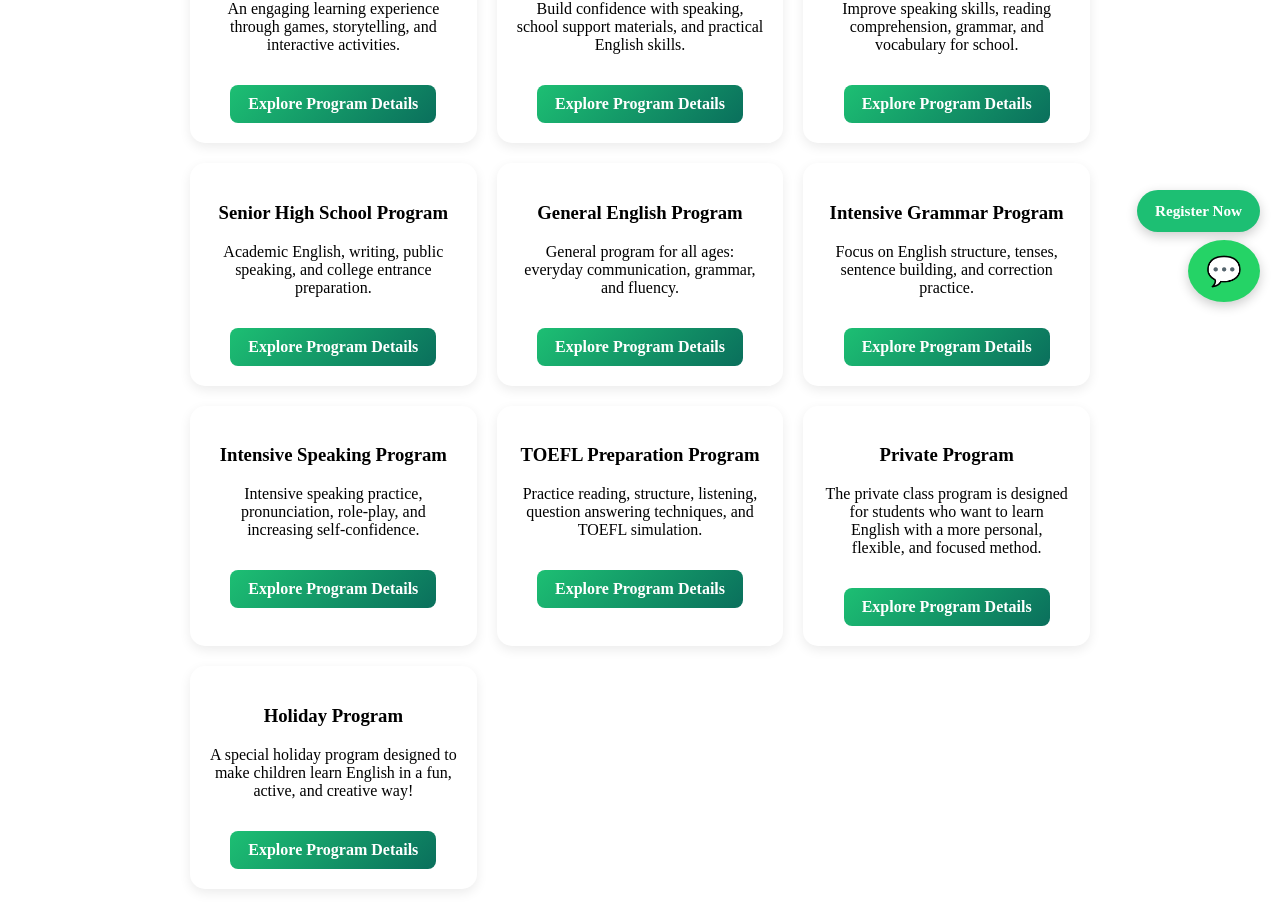
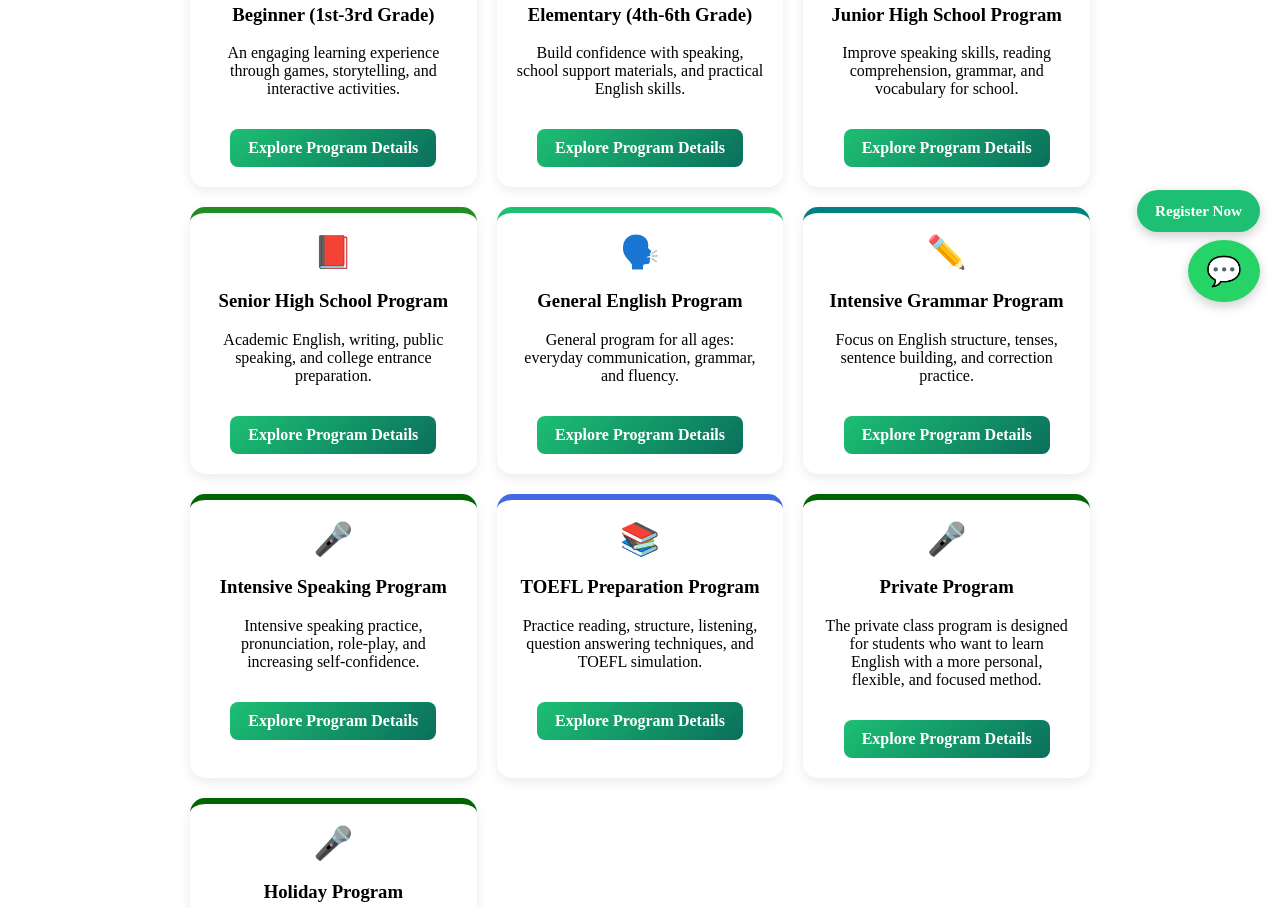
Before and after one commit to dynamicenglishcoursebekasi/dynamicenglishcoursebekasi.github.io, a plain HTML site: page en/index.html in a window 1280 px wide. Shown: the part 478-1386 px from the top of the page. Drawn offline with Linux system fonts and the light colour scheme; files whose address does not match are found by name.

Commit message:
Update index.html

```diff
--- a/en/index.html
+++ b/en/index.html
@@ -229,61 +229,71 @@
 
     <div class="card-container">
 
-      <div class="card">
+      <div class="card" style="border-top:6px solid #00A86B;">
+        <div class="icon">📘</div>
         <h3>Beginner (1st-3rd Grade)</h3>
         <p>An engaging learning experience through games, storytelling, and interactive activities.</p>
         <a class="program-btn">Explore Program Details</a>
       </div>
 
-      <div class="card">
+      <div class="card" style="border-top:6px solid #32CD32;">
+        <div class="icon">📗</div>
         <h3>Elementary (4th-6th Grade)</h3>
         <p>Build confidence with speaking, school support materials, and practical English skills.</p>
         <a class="program-btn">Explore Program Details</a>
       </div>
 
-      <div class="card">
+      <div class="card" style="border-top:6px solid #2E8B57;">
+        <div class="icon">📙</div>
         <h3>Junior High School Program</h3>
         <p>Improve speaking skills, reading comprehension, grammar, and vocabulary for school.</p>
         <a class="program-btn">Explore Program Details</a>
       </div>
 
-      <div class="card">
+      <div class="card" style="border-top:6px solid #228B22;">
+        <div class="icon">📕</div>
         <h3>Senior High School Program</h3>
         <p>Academic English, writing, public speaking, and college entrance preparation.</p>
         <a class="program-btn">Explore Program Details</a>
       </div>
 
-      <div class="card">
+      <div class="card" style="border-top:6px solid #1DBF73;">
+        <div class="icon">🗣️</div>
         <h3>General English Program</h3>
         <p>General program for all ages: everyday communication, grammar, and fluency.</p>
         <a class="program-btn">Explore Program Details</a>
       </div>
 
-      <div class="card">
+      <div class="card" style="border-top:6px solid #008080;">
+        <div class="icon">✏️</div>
         <h3>Intensive Grammar Program</h3>
         <p>Focus on English structure, tenses, sentence building, and correction practice.</p>
         <a class="program-btn">Explore Program Details</a>
       </div>
 
-      <div class="card">
+      <div class="card" style="border-top:6px solid #006400;">
+        <div class="icon">🎤</div>
         <h3>Intensive Speaking Program</h3>
         <p>Intensive speaking practice, pronunciation, role-play, and increasing self-confidence.</p>
         <a class="program-btn">Explore Program Details</a>
       </div>
 
-      <div class="card">
+      <div class="card" style="border-top:6px solid #4169E1;">
+        <div class="icon">📚</div>
         <h3>TOEFL Preparation Program</h3>
         <p>Practice reading, structure, listening, question answering techniques, and TOEFL simulation.</p>
         <a class="program-btn">Explore Program Details</a>
       </div>
 
-      <div class="card">
+      <div class="card" style="border-top:6px solid #006400;">
+        <div class="icon">🎤</div>
         <h3>Private Program</h3>
         <p>The private class program is designed for students who want to learn English with a more personal, flexible, and focused method.</p>
         <a class="program-btn">Explore Program Details</a>
       </div>
 
-      <div class="card">
+      <div class="card" style="border-top:6px solid #006400;">
+        <div class="icon">🎤</div>
         <h3>Holiday Program</h3>
         <p>A special holiday program designed to make children learn English in a fun, active, and creative way!</p>
         <a class="program-btn">Explore Program Details</a>
```
